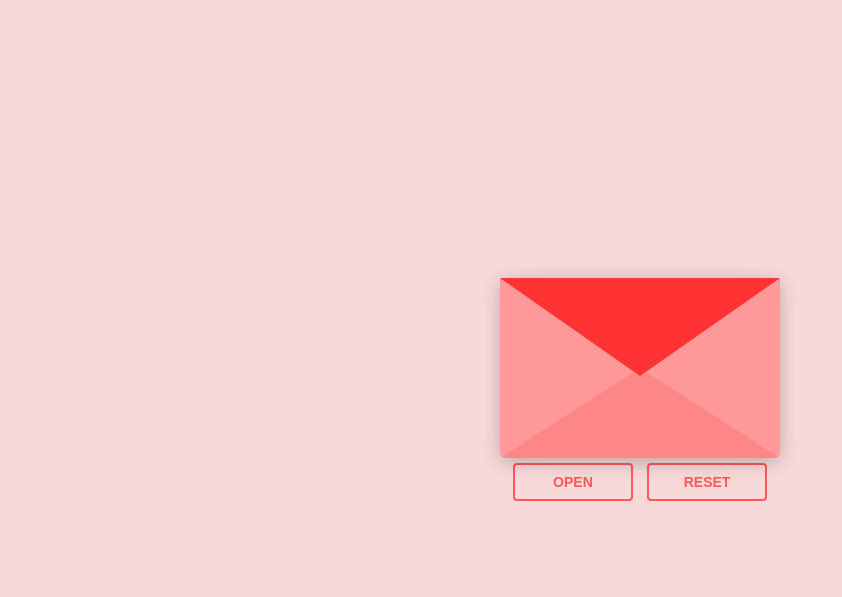
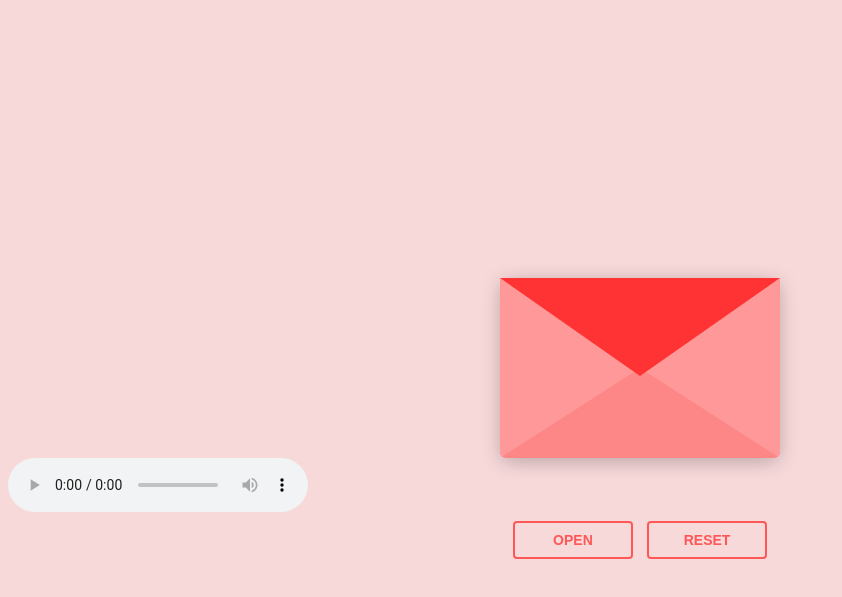
Before and after one commit to Rizzhe/Heart, a plain HTML site: page index.html in a window 1280 px wide. Shown: the part 81-678 px from the top of the page, without its empty margins (0-842 px from the left). Drawn offline with nearby package versions, Linux system fonts and the light colour scheme.

Commit message:
Update index.html

```diff
--- a/index.html
+++ b/index.html
@@ -8,7 +8,7 @@
 </head>
 <body>
 <centre>
-  <h1 class="greeting">A Small gift for Miss Alangkrita R Barman:)!</h1>
+  <h1 class="greeting">A Small gift for Miss Alangkrita R Barman :)!</h1>
 </centre>
   <div class="envelope-wrapper">
     <div id="envelope" class="close">
@@ -28,6 +28,14 @@
     </div>
   </div>
 
+  <!-- Audio player with controls -->
+  <div class="audio-player">
+    <audio controls>
+      <source src="Heartquake_Edited.mp3" type="audio/mp3">
+      Your browser does not support the audio element.
+    </audio>
+  </div>
+
   <div class="reset">
     <button id="open">Open</button>
     <button id="reset">Reset</button>
@@ -35,3 +43,5 @@
 
   <script src='https://cdnjs.cloudflare.com/ajax/libs/jquery/3.5.1/jquery.min.js'></script>
   <script src="./script.js"></script>
+</body>
+</html>
```
